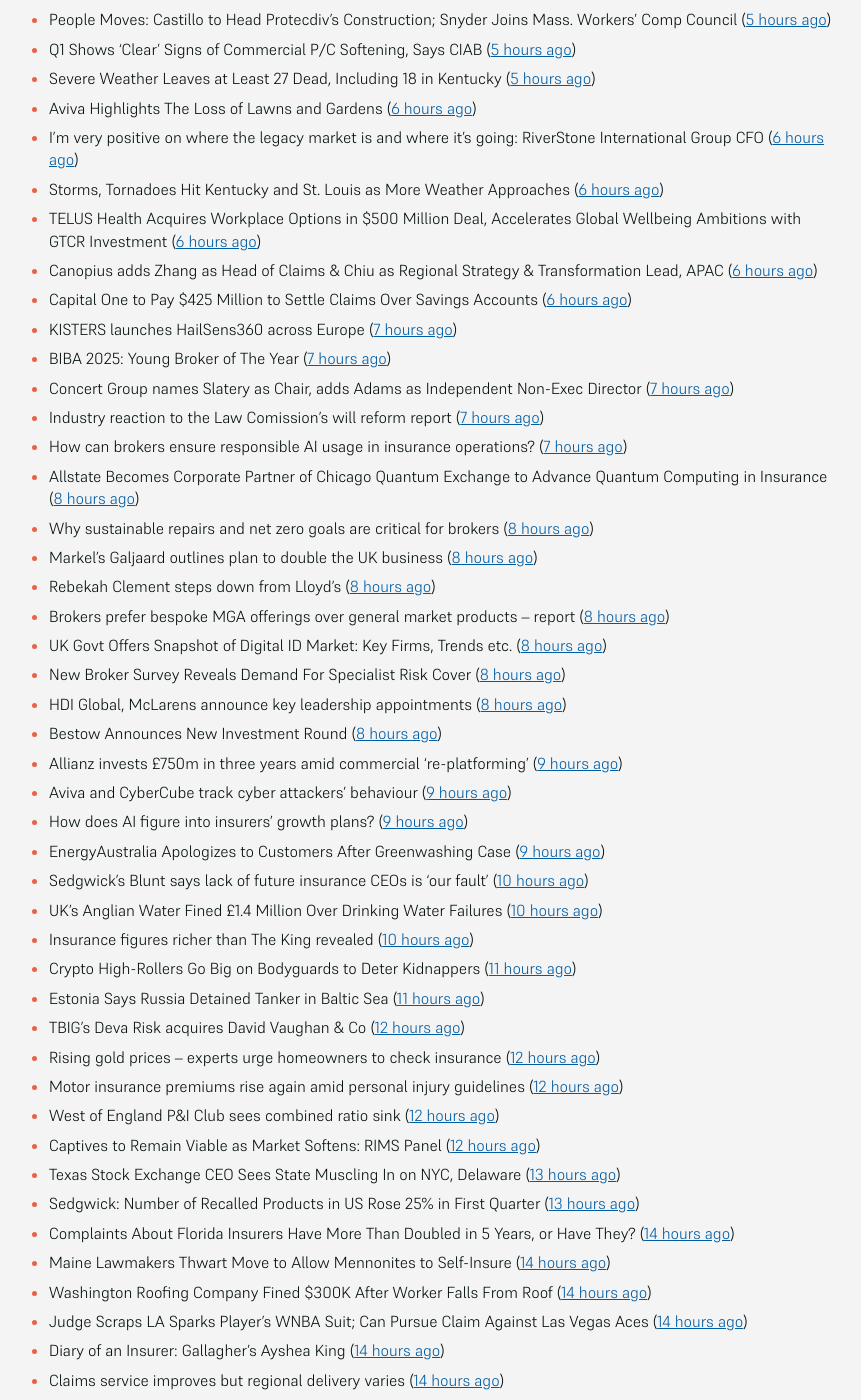
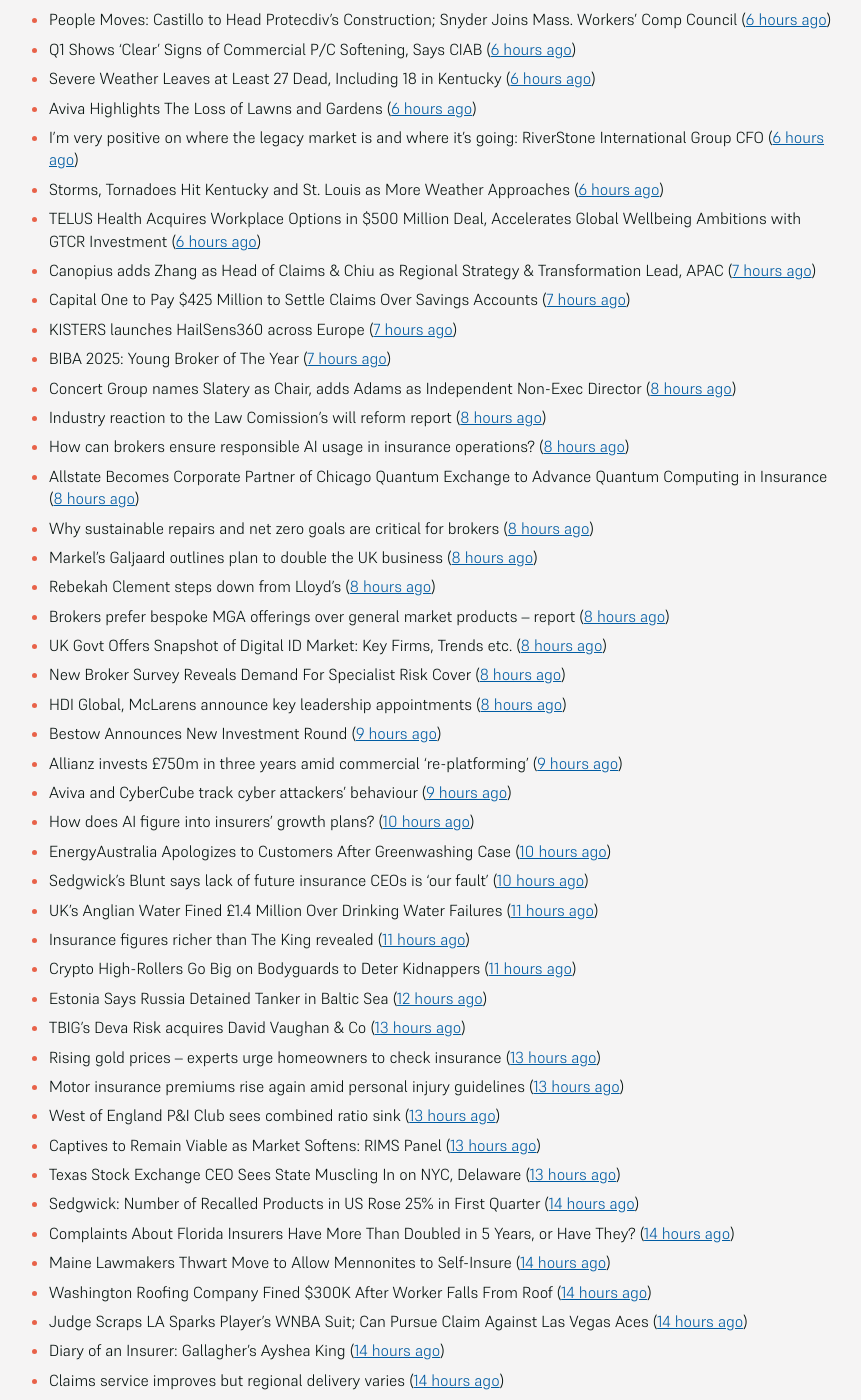
Before and after one commit to mat-0/feeds.thechels.uk, a Jekyll site: the page built from index.md, in a window 1280 px wide and 1400 px high, scrolled down 736 px. Shown: the whole window, without its empty margins (215-1076 px from the left). Built offline with Jekyll 4.4.1, drawn with Linux system fonts in a browser that asks for light colours; some of the changed text lies outside the part shown.

Commit message:
New Feed

```diff
--- a/index.md
+++ b/index.md
@@ -8,36 +8,36 @@ description: Latest Updates
 [Get this as an RSS feed](/feed.rss)
 
 <!-- news_marker starts -->
-- California Commissioner Launches Smoke Claims & Remediation Task Force ([31 minutes ago](https://www.insurancejournal.com/news/west/2025/05/19/824395.htm))
+- California Commissioner Launches Smoke Claims & Remediation Task Force ([1 hours ago](https://www.insurancejournal.com/news/west/2025/05/19/824395.htm))
 - Turbulent Waters May Have Been Factor in Mexican Ship’s Crash Into Brooklyn Bridge ([1 hours ago](https://www.insurancejournal.com/news/east/2025/05/19/824334.htm))
-- Despite Backlash From Trump, DEI Hasn’t Disappeared at US Companies ([2 hours ago](https://www.insurancejournal.com/news/national/2025/05/19/824379.htm))
-- Fire Destroys Mansion on a Former Louisiana Sugar Plantation ([2 hours ago](https://www.insurancejournal.com/news/southcentral/2025/05/19/824378.htm))
+- Despite Backlash From Trump, DEI Hasn’t Disappeared at US Companies ([3 hours ago](https://www.insurancejournal.com/news/national/2025/05/19/824379.htm))
+- Fire Destroys Mansion on a Former Louisiana Sugar Plantation ([3 hours ago](https://www.insurancejournal.com/news/southcentral/2025/05/19/824378.htm))
 - Aon and Moody’s expand reinsurance casualty collaboration ([3 hours ago](https://www.reinsurancene.ws/aon-and-moodys-expand-reinsurance-casualty-collaboration/))
-- Boroughs appointed Vice Chairman of Chubb Group, Hogan promoted to CIO ([3 hours ago](https://www.reinsurancene.ws/boroughs-appointed-vice-chairman-of-chubb-group-hogan-promoted-to-cio/))
+- Boroughs appointed Vice Chairman of Chubb Group, Hogan promoted to CIO ([4 hours ago](https://www.reinsurancene.ws/boroughs-appointed-vice-chairman-of-chubb-group-hogan-promoted-to-cio/))
 - April investments highlight growing appetite for China’s re/insurance sector ([4 hours ago](https://www.reinsurancene.ws/april-investments-highlight-growing-appetite-for-chinas-re-insurance-sector/))
 - Zurich targeting 30% SME growth in 2025 ([4 hours ago](https://www.postonline.co.uk/news/7957779/zurich-targeting-30-sme-growth-in-2025))
 - Aviva Partners with CyberCube to Enhance Cyber Threat Detection and Exposure Management ([4 hours ago](https://www.insurtechinsights.com/aviva-partners-with-cybercube-to-enhance-cyber-threat-detection-and-exposure-management/))
 - M&S’ Slow Recovery From Cyberattack Puts it at Risk of Lasting Damage ([4 hours ago](https://www.insurancejournal.com/news/international/2025/05/19/824356.htm))
 - New Partnership Aims to Boost In-Car Chip Security ([4 hours ago](https://insurance-edge.net/2025/05/19/new-partnership-aims-to-boost-in-car-chip-security/))
-- Aon appoints Neil Maynard as Chief Broking Officer, Aviation ([4 hours ago](https://www.reinsurancene.ws/aon-appoints-neil-maynard-as-chief-broking-officer-aviation/))
+- Aon appoints Neil Maynard as Chief Broking Officer, Aviation ([5 hours ago](https://www.reinsurancene.ws/aon-appoints-neil-maynard-as-chief-broking-officer-aviation/))
 - VIG bids for majority stake in Moldasig ([5 hours ago](https://www.reinsurancene.ws/vig-bids-for-majority-stake-in-moldasig/))
 - UK Legal Aid Hack Includes ‘Significant Amount’ of Personal Data ([5 hours ago](https://www.insurancejournal.com/news/international/2025/05/19/824353.htm))
-- Inigo, Johnson & Johnson backed Motion Specialty becomes Lloyd’s coverholder ([5 hours ago](https://www.reinsurancene.ws/inigo-johnson-johnson-backed-motion-specialty-becomes-lloyds-coverholder/))
-- How Aviva is redefining mid-market support ([5 hours ago](https://www.insurancebusinessmag.com/uk/news/breaking-news/how-aviva-is-redefining-midmarket-support-535375.aspx))
-- People Moves: Castillo to Head Protecdiv’s Construction; Snyder Joins Mass. Workers’ Comp Council ([5 hours ago](https://www.insurancejournal.com/news/east/2025/05/19/823716.htm))
-- Q1 Shows ‘Clear’ Signs of Commercial P/C Softening, Says CIAB ([5 hours ago](https://www.insurancejournal.com/news/national/2025/05/19/824328.htm))
-- Severe Weather Leaves at Least 27 Dead, Including 18 in Kentucky ([5 hours ago](https://www.insurancejournal.com/news/southeast/2025/05/19/824341.htm))
+- Inigo, Johnson & Johnson backed Motion Specialty becomes Lloyd’s coverholder ([6 hours ago](https://www.reinsurancene.ws/inigo-johnson-johnson-backed-motion-specialty-becomes-lloyds-coverholder/))
+- How Aviva is redefining mid-market support ([6 hours ago](https://www.insurancebusinessmag.com/uk/news/breaking-news/how-aviva-is-redefining-midmarket-support-535375.aspx))
+- People Moves: Castillo to Head Protecdiv’s Construction; Snyder Joins Mass. Workers’ Comp Council ([6 hours ago](https://www.insurancejournal.com/news/east/2025/05/19/823716.htm))
+- Q1 Shows ‘Clear’ Signs of Commercial P/C Softening, Says CIAB ([6 hours ago](https://www.insurancejournal.com/news/national/2025/05/19/824328.htm))
+- Severe Weather Leaves at Least 27 Dead, Including 18 in Kentucky ([6 hours ago](https://www.insurancejournal.com/news/southeast/2025/05/19/824341.htm))
 - Aviva Highlights The Loss of Lawns and Gardens ([6 hours ago](https://insurance-edge.net/2025/05/19/aviva-highlights-the-loss-of-lawns-and-gardens/))
 - I’m very positive on where the legacy market is and where it’s going: RiverStone International Group CFO ([6 hours ago](https://www.reinsurancene.ws/im-very-positive-on-where-the-legacy-market-is-and-where-its-going-riverstone-international-group-cfo/))
 - Storms, Tornadoes Hit Kentucky and St. Louis as More Weather Approaches ([6 hours ago](https://www.insurancejournal.com/news/southeast/2025/05/19/824329.htm))
 - TELUS Health Acquires Workplace Options in $500 Million Deal, Accelerates Global Wellbeing Ambitions with GTCR Investment ([6 hours ago](https://www.insurtechinsights.com/telus-health-acquires-workplace-options-in-500-million-deal-accelerates-global-wellbeing-ambitions-with-gtcr-investment/))
-- Canopius adds Zhang as Head of Claims & Chiu as Regional Strategy & Transformation Lead, APAC ([6 hours ago](https://www.reinsurancene.ws/canopius-adds-zhang-as-head-of-claims-chiu-as-regional-strategy-transformation-lead-apac/))
-- Capital One to Pay $425 Million to Settle Claims Over Savings Accounts ([6 hours ago](https://www.insurancejournal.com/news/east/2025/05/19/824323.htm))
+- Canopius adds Zhang as Head of Claims & Chiu as Regional Strategy & Transformation Lead, APAC ([7 hours ago](https://www.reinsurancene.ws/canopius-adds-zhang-as-head-of-claims-chiu-as-regional-strategy-transformation-lead-apac/))
+- Capital One to Pay $425 Million to Settle Claims Over Savings Accounts ([7 hours ago](https://www.insurancejournal.com/news/east/2025/05/19/824323.htm))
 - KISTERS launches HailSens360 across Europe ([7 hours ago](https://www.reinsurancene.ws/kisters-launches-hailsens360-across-europe/))
 - BIBA 2025: Young Broker of The Year ([7 hours ago](https://insurance-edge.net/2025/05/19/biba-2025-young-broker-of-the-year/))
-- Concert Group names Slatery as Chair, adds Adams as Independent Non-Exec Director ([7 hours ago](https://www.reinsurancene.ws/concert-group-names-slatery-as-chair-adds-adams-as-independent-non-exec-director/))
-- Industry reaction to the Law Comission’s will reform report ([7 hours ago](https://ifamagazine.com/industry-reaction-to-the-law-comissions-will-reform-report/))
-- How can brokers ensure responsible AI usage in insurance operations? ([7 hours ago](https://www.insurancebusinessmag.com/uk/news/technology/how-can-brokers-ensure-responsible-ai-usage-in-insurance-operations-536137.aspx))
+- Concert Group names Slatery as Chair, adds Adams as Independent Non-Exec Director ([8 hours ago](https://www.reinsurancene.ws/concert-group-names-slatery-as-chair-adds-adams-as-independent-non-exec-director/))
+- Industry reaction to the Law Comission’s will reform report ([8 hours ago](https://ifamagazine.com/industry-reaction-to-the-law-comissions-will-reform-report/))
+- How can brokers ensure responsible AI usage in insurance operations? ([8 hours ago](https://www.insurancebusinessmag.com/uk/news/technology/how-can-brokers-ensure-responsible-ai-usage-in-insurance-operations-536137.aspx))
 - Allstate Becomes Corporate Partner of Chicago Quantum Exchange to Advance Quantum Computing in Insurance ([8 hours ago](https://www.insurtechinsights.com/allstate-becomes-corporate-partner-of-chicago-quantum-exchange-to-advance-quantum-computing-in-insurance/))
 - Why sustainable repairs and net zero goals are critical for brokers ([8 hours ago](https://www.insurancebusinessmag.com/uk/news/environmental/why-sustainable-repairs-and-net-zero-goals-are-critical-for-brokers-536136.aspx))
 - Markel’s Galjaard outlines plan to double the UK business ([8 hours ago](https://www.postonline.co.uk/news/7957775/markels-galjaard-outlines-plan-to-double-the-uk-business))
@@ -46,23 +46,23 @@ description: Latest Updates
 - UK Govt Offers Snapshot of Digital ID Market: Key Firms, Trends etc. ([8 hours ago](https://insurance-edge.net/2025/05/19/uk-govt-offers-snapshot-of-digital-id-market-key-firms-trends-etc/))
 - New Broker Survey Reveals Demand For Specialist Risk Cover ([8 hours ago](https://insurance-edge.net/2025/05/19/new-broker-survey-reveals-demand-for-specialist-risk-cover/))
 - HDI Global, McLarens announce key leadership appointments ([8 hours ago](https://www.insurancebusinessmag.com/uk/news/breaking-news/hdi-global-mclarens-announce-key-leadership-appointments-536132.aspx))
-- Bestow Announces New Investment Round ([8 hours ago](https://insurance-edge.net/2025/05/19/bestow-announces-new-investment-round/))
+- Bestow Announces New Investment Round ([9 hours ago](https://insurance-edge.net/2025/05/19/bestow-announces-new-investment-round/))
 - Allianz invests £750m in three years amid commercial ‘re-platforming’ ([9 hours ago](https://www.postonline.co.uk/news/7957771/allianz-invests-ps750m-in-three-years-amid-commercial-replatforming))
 - Aviva and CyberCube track cyber attackers’ behaviour ([9 hours ago](https://www.postonline.co.uk/news/7957778/aviva-and-cybercube-track-cyber-attackers-behaviour))
-- How does AI figure into insurers' growth plans? ([9 hours ago](https://www.dig-in.com/list/how-does-ai-figure-into-insurers-growth-plans))
-- EnergyAustralia Apologizes to Customers After Greenwashing Case ([9 hours ago](https://www.insurancejournal.com/news/international/2025/05/19/824194.htm))
+- How does AI figure into insurers' growth plans? ([10 hours ago](https://www.dig-in.com/list/how-does-ai-figure-into-insurers-growth-plans))
+- EnergyAustralia Apologizes to Customers After Greenwashing Case ([10 hours ago](https://www.insurancejournal.com/news/international/2025/05/19/824194.htm))
 - Sedgwick’s Blunt says lack of future insurance CEOs is ‘our fault’ ([10 hours ago](https://www.postonline.co.uk/news/7957772/sedgwicks-blunt-says-lack-of-future-insurance-ceos-is-our-fault))
-- UK’s Anglian Water Fined £1.4 Million Over Drinking Water Failures ([10 hours ago](https://www.insurancejournal.com/news/international/2025/05/19/824185.htm))
-- Insurance figures richer than The King revealed ([10 hours ago](https://www.postonline.co.uk/news/7957777/insurance-figures-richer-than-the-king-revealed))
+- UK’s Anglian Water Fined £1.4 Million Over Drinking Water Failures ([11 hours ago](https://www.insurancejournal.com/news/international/2025/05/19/824185.htm))
+- Insurance figures richer than The King revealed ([11 hours ago](https://www.postonline.co.uk/news/7957777/insurance-figures-richer-than-the-king-revealed))
 - Crypto High-Rollers Go Big on Bodyguards to Deter Kidnappers ([11 hours ago](https://www.insurancejournal.com/news/international/2025/05/19/824178.htm))
-- Estonia Says Russia Detained Tanker in Baltic Sea ([11 hours ago](https://www.insurancejournal.com/news/international/2025/05/19/824175.htm))
-- TBIG's Deva Risk acquires David Vaughan & Co ([12 hours ago](https://www.insurancebusinessmag.com/uk/news/breaking-news/tbigs-deva-risk-acquires-david-vaughan-and-co-536120.aspx))
-- Rising gold prices – experts urge homeowners to check insurance ([12 hours ago](https://www.insurancebusinessmag.com/uk/news/property-insurance/rising-gold-prices--experts-urge-homeowners-to-check-insurance-536119.aspx))
-- Motor insurance premiums rise again amid personal injury guidelines ([12 hours ago](https://www.insurancebusinessmag.com/uk/news/auto-motor/motor-insurance-premiums-rise-again-amid-personal-injury-guidelines-536118.aspx))
-- West of England P&I Club sees combined ratio sink ([12 hours ago](https://www.insurancebusinessmag.com/uk/news/marine/west-of-england-pandi-club-sees-combined-ratio-sink-536117.aspx))
-- Captives to Remain Viable as Market Softens: RIMS Panel ([12 hours ago](https://www.insurancejournal.com/news/national/2025/05/19/823940.htm))
+- Estonia Says Russia Detained Tanker in Baltic Sea ([12 hours ago](https://www.insurancejournal.com/news/international/2025/05/19/824175.htm))
+- TBIG's Deva Risk acquires David Vaughan & Co ([13 hours ago](https://www.insurancebusinessmag.com/uk/news/breaking-news/tbigs-deva-risk-acquires-david-vaughan-and-co-536120.aspx))
+- Rising gold prices – experts urge homeowners to check insurance ([13 hours ago](https://www.insurancebusinessmag.com/uk/news/property-insurance/rising-gold-prices--experts-urge-homeowners-to-check-insurance-536119.aspx))
+- Motor insurance premiums rise again amid personal injury guidelines ([13 hours ago](https://www.insurancebusinessmag.com/uk/news/auto-motor/motor-insurance-premiums-rise-again-amid-personal-injury-guidelines-536118.aspx))
+- West of England P&I Club sees combined ratio sink ([13 hours ago](https://www.insurancebusinessmag.com/uk/news/marine/west-of-england-pandi-club-sees-combined-ratio-sink-536117.aspx))
+- Captives to Remain Viable as Market Softens: RIMS Panel ([13 hours ago](https://www.insurancejournal.com/news/national/2025/05/19/823940.htm))
 - Texas Stock Exchange CEO Sees State Muscling In on NYC, Delaware ([13 hours ago](https://www.insurancejournal.com/news/southcentral/2025/05/19/824129.htm))
-- Sedgwick: Number of Recalled Products in US Rose 25% in First Quarter ([13 hours ago](https://www.insurancejournal.com/news/national/2025/05/19/824155.htm))
+- Sedgwick: Number of Recalled Products in US Rose 25% in First Quarter ([14 hours ago](https://www.insurancejournal.com/news/national/2025/05/19/824155.htm))
 - Complaints About Florida Insurers Have More Than Doubled in 5 Years, or Have They? ([14 hours ago](https://www.insurancejournal.com/news/southeast/2025/05/19/824138.htm))
 - Maine Lawmakers Thwart Move to Allow Mennonites to Self-Insure ([14 hours ago](https://www.insurancejournal.com/news/east/2025/05/19/824161.htm))
 - Washington Roofing Company Fined $300K After Worker Falls From Roof ([14 hours ago](https://www.insurancejournal.com/news/west/2025/05/19/823964.htm))
```
Also changed, not shown: other parts of index.md (+2 -2 lines).
